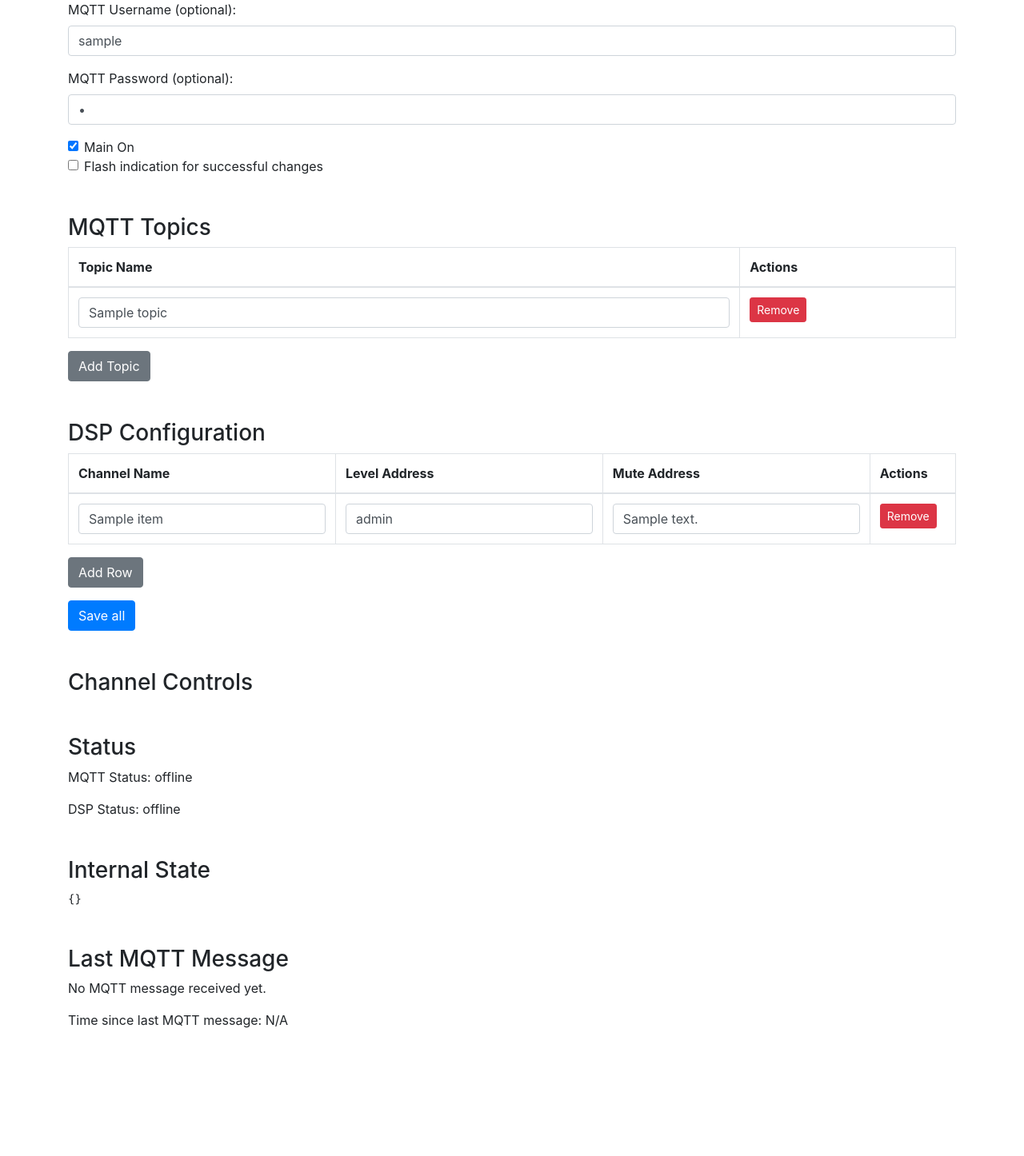
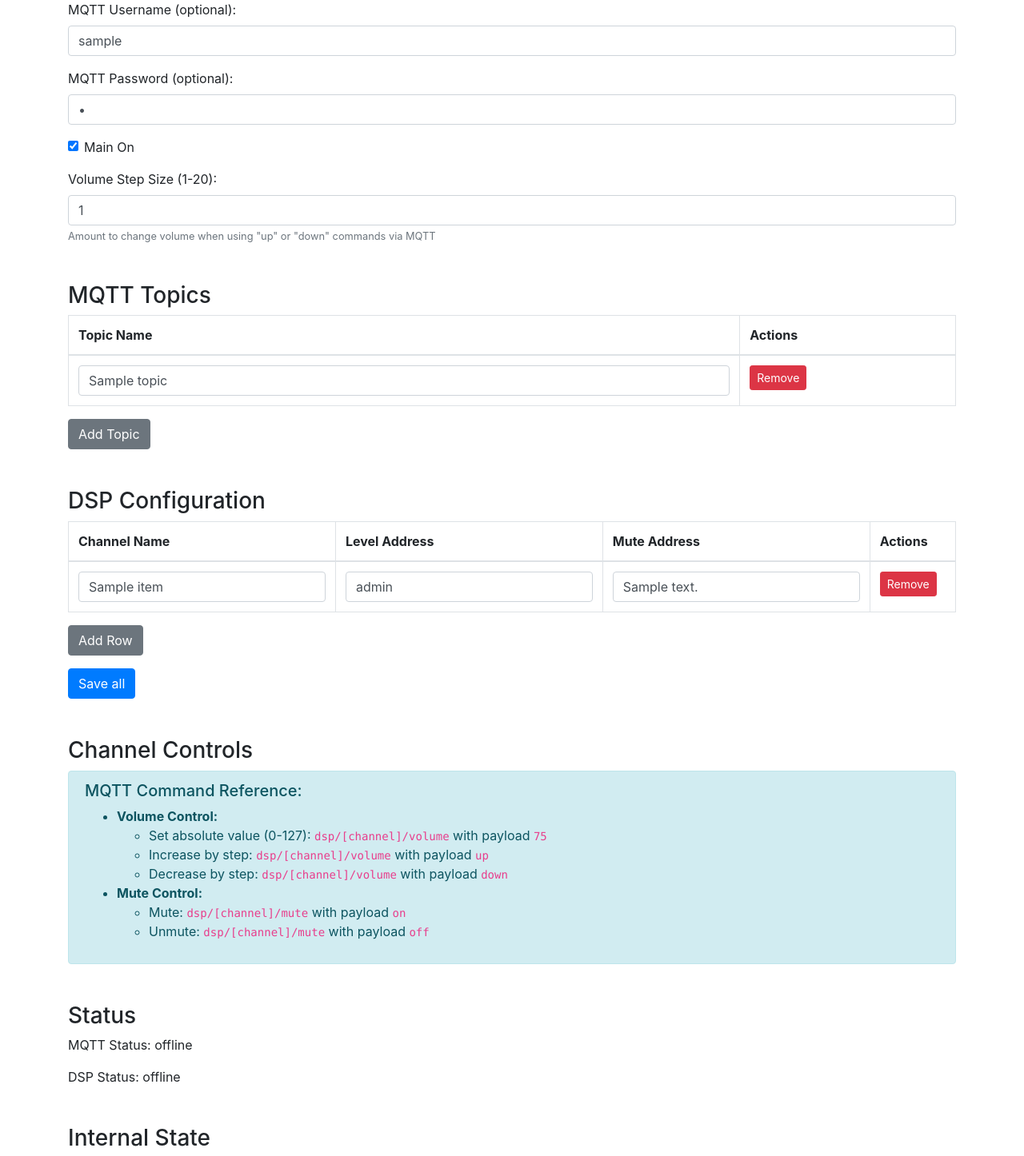
Before and after one commit to Jorineg/mixer-dsp-control, a Flask app: template templates/index.html in a window 1280 px wide. Shown: the part 436-1882 px from the top of the page at 80% size. Before the commit the page ends 1722 px from the top, so only its background shows below. Run offline with Flask 3, Linux system fonts and the light colour scheme; the template is opened without the code that fills it: most values are stand-ins (such as "Sample title", 1, 10 or a date in 2020); parts of the project's set-up code (start-up, migrations or seed data) failed here and were passed over; some libraries are stand-ins or nearby versions.

Commit message:
last changes

```diff
--- a/main.py
+++ b/main.py
@@ -22,7 +22,7 @@ class Settings:
         self.mqtt_password = ""
         self.mqtt_topics = ["dsp/elki", "dsp/konferenz"]
         self.main_on = True
-        self.flash_indication = True
+        self.volume_step_size = 5  # Default step size for volume up/down
         self.dsp_config = []  # List of dicts with DSP channel configurations
         self.load_settings()
 
@@ -37,8 +37,8 @@ class Settings:
                 self.mqtt_password = data.get("mqtt_password", self.mqtt_password)
                 self.mqtt_topics = data.get("mqtt_topics", self.mqtt_topics)
                 self.main_on = data.get("main_on", self.main_on)
-                self.flash_indication = data.get(
-                    "flash_indication", self.flash_indication
+                self.volume_step_size = data.get(
+                    "volume_step_size", self.volume_step_size
                 )
                 self.dsp_config = data.get("dsp_config", [])
         except FileNotFoundError:
@@ -53,7 +53,7 @@ class Settings:
             "mqtt_password": self.mqtt_password,
             "mqtt_topics": self.mqtt_topics,
             "main_on": self.main_on,
-            "flash_indication": self.flash_indication,
+            "volume_step_size": self.volume_step_size,
             "dsp_config": self.dsp_config,
         }
         with open("settings.json", "w") as f:
@@ -233,14 +233,36 @@ class MQTTCommunicator(threading.Thread):
 
                 # Process the message based on command type
                 if command_type == "volume":
-                    # Convert payload to level value (0-127)
-                    try:
-                        level_value = int(float(msg.payload.decode()))
-                        # Ensure value is within range
-                        level_value = max(0, min(level_value, 127))
-                        self.handle_level_change(channel_name, level_value)
-                    except ValueError:
-                        print(f"Invalid volume value: {msg.payload.decode()}")
+                    # Get the current level value
+                    current_level = 0
+                    if channel_name in internal_state.dsp_channel_states:
+                        current_level = (
+                            internal_state.dsp_channel_states[channel_name].get(
+                                "level_value", 0
+                            )
+                            or 0
+                        )
+
+                    payload = msg.payload.decode().lower()
+
+                    # Handle relative volume changes (up/down)
+                    if payload == "up":
+                        # Increase volume by step size
+                        new_level = min(127, current_level + settings.volume_step_size)
+                        self.handle_level_change(channel_name, new_level)
+                    elif payload == "down":
+                        # Decrease volume by step size
+                        new_level = max(0, current_level - settings.volume_step_size)
+                        self.handle_level_change(channel_name, new_level)
+                    else:
+                        # Convert payload to level value (0-127)
+                        try:
+                            level_value = int(float(payload))
+                            # Ensure value is within range
+                            level_value = max(0, min(level_value, 127))
+                            self.handle_level_change(channel_name, level_value)
+                        except ValueError:
+                            print(f"Invalid volume value: {payload}")
 
                 elif command_type == "mute":
                     # Convert payload to mute state ("on" or "off")
@@ -540,7 +562,17 @@ def index():
             "mqtt_password", settings.mqtt_password
         )
         settings.main_on = "main_on" in request.form
-        settings.flash_indication = "flash_indication" in request.form
+
+        # Handle volume step size
+        try:
+            volume_step = int(
+                request.form.get("volume_step_size", settings.volume_step_size)
+            )
+            settings.volume_step_size = max(
+                1, min(volume_step, 20)
+            )  # Limit between 1 and 20
+        except ValueError:
+            pass  # Keep current value on error
 
         # Handle MQTT topics
         settings.mqtt_topics = json.loads(request.form.get("mqtt_topics", "[]"))
--- a/templates/index.html
+++ b/templates/index.html
@@ -101,10 +101,14 @@
                     %}checked{% endif %}>
                 <label class="form-check-label" for="main_on">Main On</label>
             </div>
-            <div class="form-check">
-                <input type="checkbox" class="form-check-input" id="flash_indication" name="flash_indication" {% if
-                    settings.flash_indication %}checked{% endif %}>
-                <label class="form-check-label" for="flash_indication">Flash indication for successful changes</label>
+
+            <!-- Volume Step Size Form Group -->
+            <div class="form-group mt-3">
+                <label for="volume_step_size">Volume Step Size (1-20):</label>
+                <input type="number" class="form-control" id="volume_step_size" name="volume_step_size" min="1" max="20"
+                    value="{{ settings.volume_step_size }}">
+                <small class="form-text text-muted">Amount to change volume when using "up" or "down" commands via
+                    MQTT</small>
             </div>
 
             <!-- MQTT Topics Table -->
@@ -160,6 +164,25 @@
 
         <!-- DSP Channel Controls -->
         <h3>Channel Controls</h3>
+        <div class="alert alert-info">
+            <h5>MQTT Command Reference:</h5>
+            <ul>
+                <li><strong>Volume Control:</strong>
+                    <ul>
+                        <li>Set absolute value (0-127): <code>dsp/[channel]/volume</code> with payload <code>75</code>
+                        </li>
+                        <li>Increase by step: <code>dsp/[channel]/volume</code> with payload <code>up</code></li>
+                        <li>Decrease by step: <code>dsp/[channel]/volume</code> with payload <code>down</code></li>
+                    </ul>
+                </li>
+                <li><strong>Mute Control:</strong>
+                    <ul>
+                        <li>Mute: <code>dsp/[channel]/mute</code> with payload <code>on</code></li>
+                        <li>Unmute: <code>dsp/[channel]/mute</code> with payload <code>off</code></li>
+                    </ul>
+                </li>
+            </ul>
+        </div>
         <div id="dsp-channel-controls">
             <!-- Controls will be dynamically added here -->
         </div>
@@ -329,10 +352,18 @@
                         </button>
                     </div>
                     <div class="volume-control">
-                        <input type="range" class="form-control-range"
-                            min="0" max="127" value="${levelValue}"
-                            oninput="updateVolume('${channelName}', this.value)">
-                        <span class="volume-value">${levelValue}</span>
+                        <div class="d-flex align-items-center">
+                            <button class="btn btn-sm btn-outline-secondary mr-2"
+                                onclick="decrementVolume('${channelName}')">-</button>
+                            <div class="flex-grow-1">
+                                <input type="range" class="form-control-range"
+                                    min="0" max="127" value="${levelValue}"
+                                    oninput="updateVolume('${channelName}', this.value)">
+                            </div>
+                            <button class="btn btn-sm btn-outline-secondary ml-2"
+                                onclick="incrementVolume('${channelName}')">+</button>
+                            <span class="volume-value ml-2">${levelValue}</span>
+                        </div>
                     </div>
                 </div>
             `;
@@ -351,6 +382,30 @@
                 control_type: 'volume',
                 value: value
             });
+        }
+
+        // Function to increment volume
+        function incrementVolume(channelName) {
+            const slider = $(`.channel-controls[data-channel="${channelName}"] input[type="range"]`);
+            const stepSize = parseInt($('#volume_step_size').val() || 5);
+            const currentValue = parseInt(slider.val());
+            const newValue = Math.min(127, currentValue + stepSize);
+
+            // Update slider and display
+            slider.val(newValue);
+            updateVolume(channelName, newValue);
+        }
+
+        // Function to decrement volume
+        function decrementVolume(channelName) {
+            const slider = $(`.channel-controls[data-channel="${channelName}"] input[type="range"]`);
+            const stepSize = parseInt($('#volume_step_size').val() || 5);
+            const currentValue = parseInt(slider.val());
+            const newValue = Math.max(0, currentValue - stepSize);
+
+            // Update slider and display
+            slider.val(newValue);
+            updateVolume(channelName, newValue);
         }
 
         // Function to toggle mute
```
